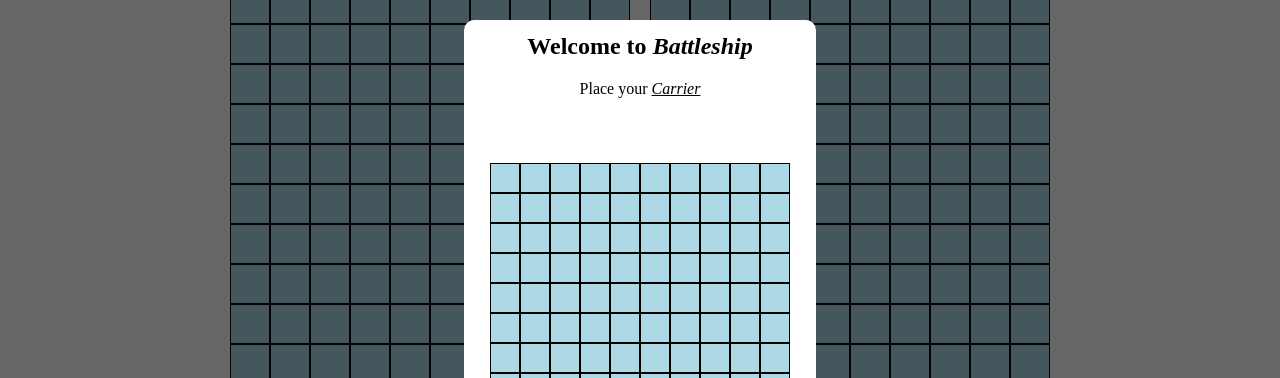
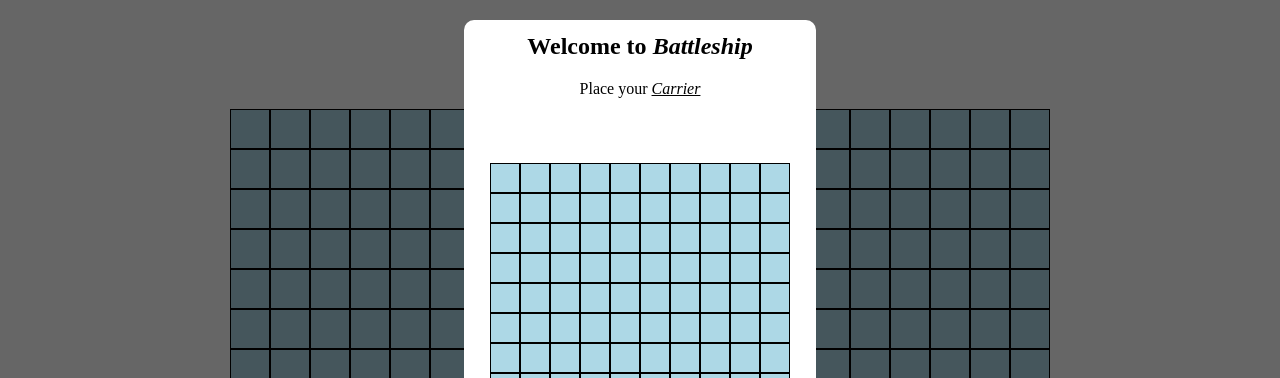
Before and after one commit to myinan/battleship-game, a website built with webpack: page src/index.html in a window 1280 px wide. Shown: the part 130-508 px from the top of the page. Built offline with nearby package versions, Linux system fonts and the light colour scheme.

Commit message:
Add header-main-footer container

```diff
--- a/src/index.html
+++ b/src/index.html
@@ -15,7 +15,8 @@
     </div>
   </div>
 
-  <h1>Battleship</h1>
+  <div class="header-main-footer">
+    <h1>Battleship</h1>
 
   <div class="main-container">
     <div id="human-player-container" class="player-container">
@@ -30,6 +31,7 @@
     <div class="footer-text">@myinan 2024</div>
     <div class="footer-icon"><a href=""></a></div>
   </div>
+  </div>
 
   <div class="winner-announcer-wrapper hidden">
     <div class="winner-announcer">
--- a/src/style.css
+++ b/src/style.css
@@ -9,6 +9,13 @@
   src: url("./assets/Megapunch-regular.ttf") format("truetype");
 }
 
+.header-main-footer {
+  height: 100vh;
+  display: flex;
+  flex-direction: column;
+  justify-content: space-between;
+}
+
 h1 {
   display: flex;
   justify-content: center;
```
